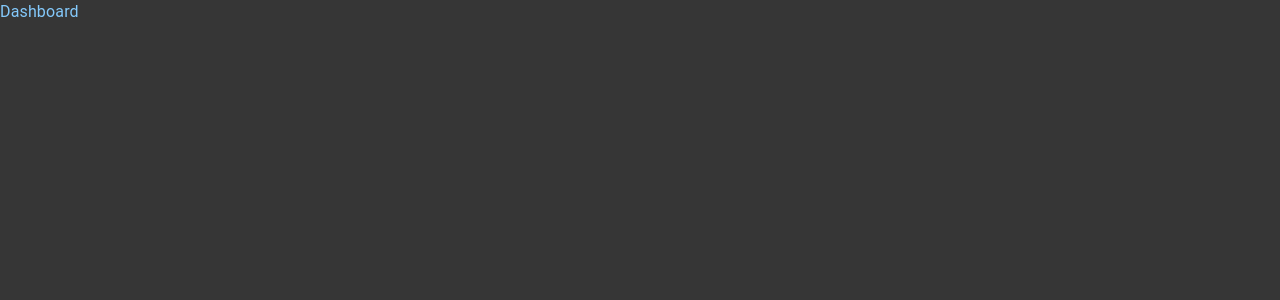
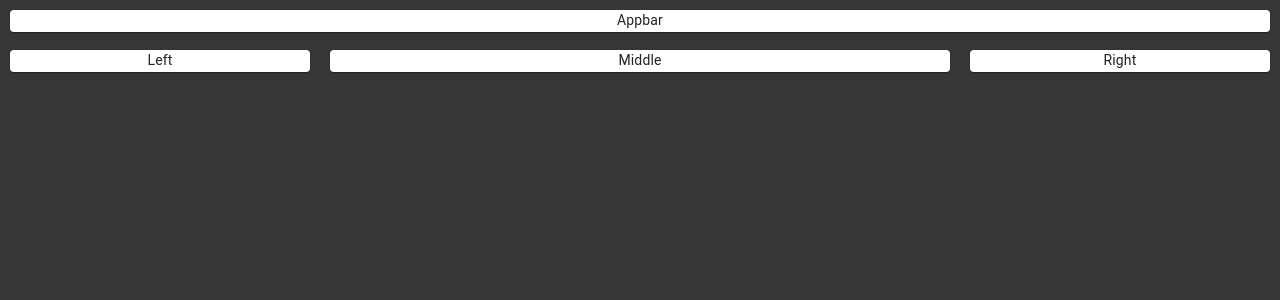
Before and after one commit to atishekk/Sahayam-UI, a React (Vite) app: page / in a window 1280 px wide. Shown: the top 300 px of the page. Built offline with nearby package versions, Linux system fonts and the light colour scheme.

Commit message:
grid setup

```diff
--- a/src/DashboardSample/Dashboard.js
+++ b/src/DashboardSample/Dashboard.js
@@ -1,5 +1,6 @@
 import React, { useState } from 'react';
-import { Paper, CssBaseline, Typography } from '@material-ui/core';
+import { Paper, CssBaseline, Typography, Grid } from '@material-ui/core';
+import { makeStyles } from '@material-ui/core/styles';
 import { useSwitch } from '../contexts/switchContext';
 
 const styles = {
@@ -12,14 +13,49 @@ const styles = {
     height: '100vh'
   }
 };
+const useStyles = makeStyles({
+  root: {
+    flexGrow: 1
+  },
+  paper: {
+    padding: '-10px',
+    margin: '0px',
+    textAlign: 'center',
+    height: '110%'
+  },
+  appBarRow: {
+    margin: '10px'
+  },
+  LeftCol: {
+    padding: '10px'
+  },
+  MiddleCol: { padding: '10px' },
+  RightCol: { padding: '10px' }
+});
 
 function Dashboard() {
+  const classes = useStyles();
   const { dark, setDark } = useSwitch();
-  setDark(false);
+  // setDark(false);
   return (
     <CssBaseline>
-      <Paper style={dark ? styles.paperContainerLight : styles.paperContainerDark} square={true}>
-        <Typography style={{ color: '#84C9FB' }}>Dashboard</Typography>
+      <Paper style={dark ? styles.paperContainerDark : styles.paperContainerLight} square={true}>
+        <Grid container spacing={0}>
+          <Grid item xs className={classes.appBarRow}>
+            <Paper className={classes.paper}>Appbar</Paper>
+          </Grid>
+        </Grid>
+        <Grid container spacing={0}>
+          <Grid item xs={3} className={classes.LeftCol}>
+            <Paper className={classes.paper}>Left</Paper>
+          </Grid>
+          <Grid item xs={6} className={classes.MiddleCol}>
+            <Paper className={classes.paper}>Middle</Paper>
+          </Grid>
+          <Grid item xs={3} className={classes.RightCol}>
+            <Paper className={classes.paper}>Right</Paper>
+          </Grid>
+        </Grid>
       </Paper>
     </CssBaseline>
   );
```
